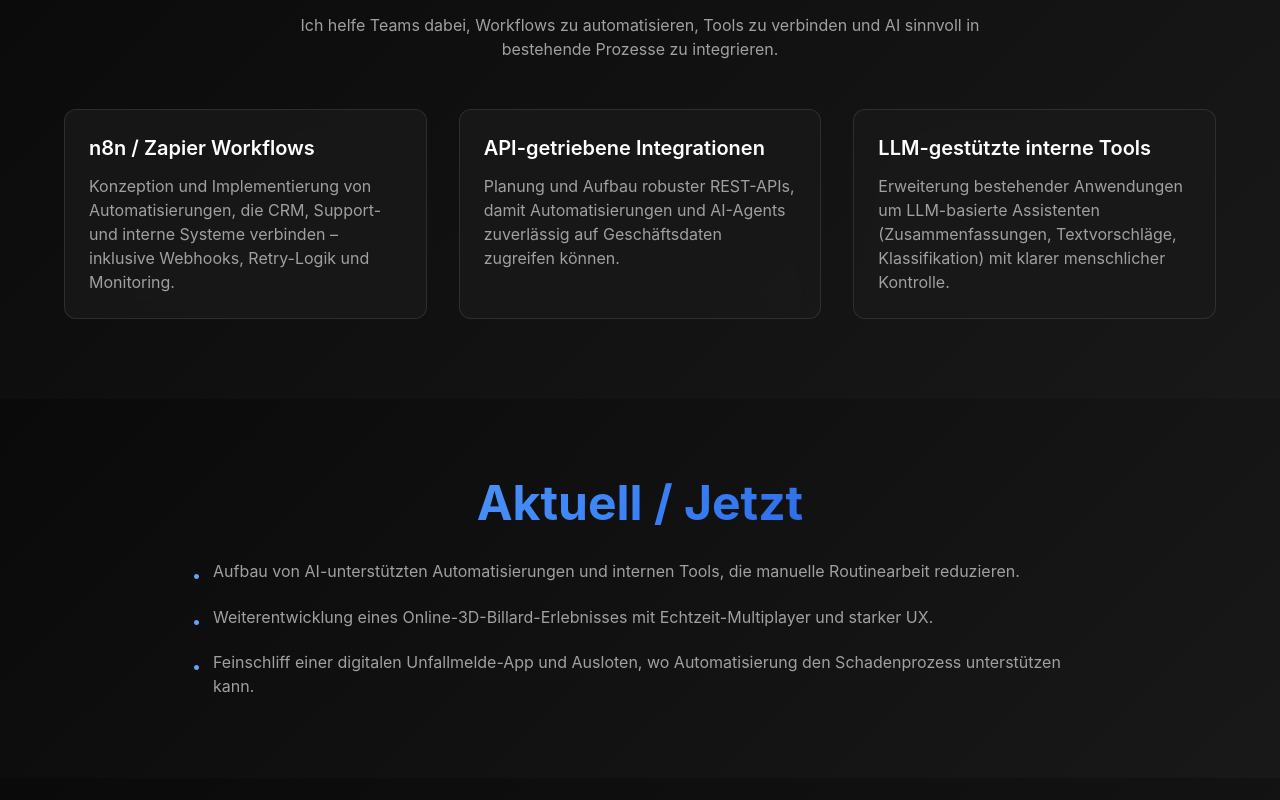
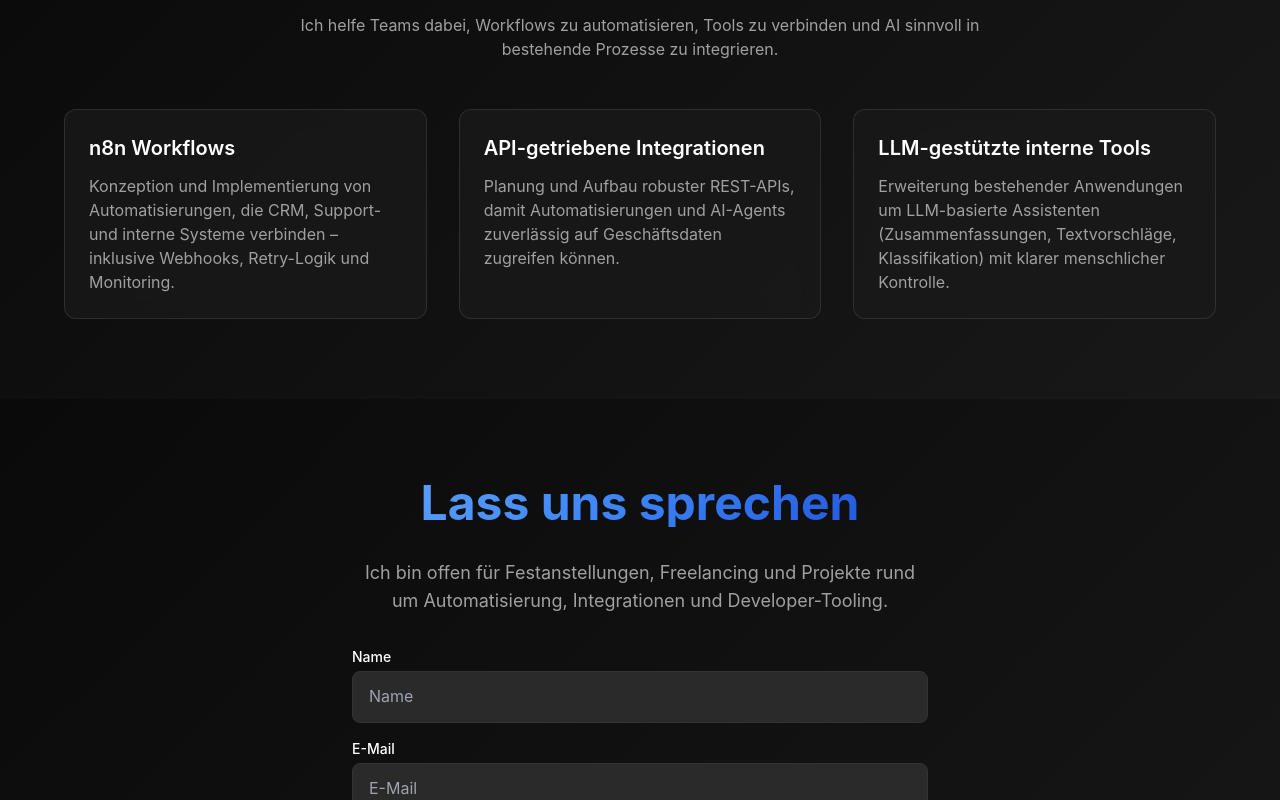
Before and after one commit to chrisnltr/portfolio, a Nuxt app: page /1 in a window 1280 px wide. Shown: the part 4120-4920 px from the top of the page. Built offline with nearby package versions, Linux system fonts and the light colour scheme.

Commit message:
Remove NowSection component and its related translations from the project, streamlining the codebase and improving maintainability.

```diff
--- a/components/sections/NowSection.vue
+++ /dev/null
@@ -1,36 +0,0 @@
-<template>
-  <section
-    id="now"
-    class="modern-section flex items-center py-14 md:py-20"
-  >
-    <div class="container mx-auto px-4">
-      <div class="max-w-4xl mx-auto">
-        <h2
-          class="text-3xl md:text-4xl lg:text-5xl font-bold text-center mb-8 gradient-text"
-        >
-          {{ messages.now.title }}
-        </h2>
-        <ul class="space-y-3 md:space-y-4">
-          <li
-            v-for="(item, index) in messages.now.items"
-            :key="index"
-            class="flex items-start gap-3"
-          >
-            <span class="mt-1 text-accent-400">•</span>
-            <p class="text-text-secondary text-sm md:text-base">
-              {{ item.text }}
-            </p>
-          </li>
-        </ul>
-      </div>
-    </div>
-  </section>
-</template>
-
-<script setup lang="ts">
-import { computed } from "vue";
-import { useI18n } from "~/composables/useI18n";
-
-const { messages: rawMessages } = useI18n();
-const messages = computed(() => rawMessages.value);
-</script>
--- a/data/i18n/de.ts
+++ b/data/i18n/de.ts
@@ -102,7 +102,7 @@
       "Ich helfe Teams dabei, Workflows zu automatisieren, Tools zu verbinden und AI sinnvoll in bestehende Prozesse zu integrieren.",
     useCases: [
       {
-        title: "n8n / Zapier Workflows",
+        title: "n8n Workflows",
         description:
           "Konzeption und Implementierung von Automatisierungen, die CRM, Support- und interne Systeme verbinden – inklusive Webhooks, Retry-Logik und Monitoring.",
       },
@@ -138,20 +138,6 @@
     validationMessageRequired: "Bitte schreibe kurz, worum es geht.",
     spamProtectionLabel: "Dieses Feld leer lassen (Spam-Schutz).",
   },
-  now: {
-    title: "Aktuell / Jetzt",
-    items: [
-      {
-        text: "Aufbau von AI-unterstützten Automatisierungen und internen Tools, die manuelle Routinearbeit reduzieren.",
-      },
-      {
-        text: "Weiterentwicklung eines Online-3D-Billard-Erlebnisses mit Echtzeit-Multiplayer und starker UX.",
-      },
-      {
-        text: "Feinschliff einer digitalen Unfallmelde-App und Ausloten, wo Automatisierung den Schadenprozess unterstützen kann.",
-      },
-    ],
-  },
   seo: {
     title:
       "Chris Leon Noltemeier – Full-Stack Developer (Automatisierung, APIs & AI-Workflows)",
--- a/data/i18n/en.ts
+++ b/data/i18n/en.ts
@@ -102,7 +102,7 @@
       "Helping teams automate workflows, connect tools and ship AI-enabled features that actually integrate into existing processes.",
     useCases: [
       {
-        title: "n8n / Zapier workflows",
+        title: "n8n workflows",
         description:
           "Design and implement automations that connect CRMs, support systems and internal tools, including webhooks, retries and monitoring.",
       },
@@ -137,20 +137,6 @@
     validationMessageRequired: "Please enter a short message.",
     spamProtectionLabel: "Leave this field empty (spam protection).",
   },
-  now: {
-    title: "Now / Currently",
-    items: [
-      {
-        text: "Building AI-assisted automations and internal tools that remove manual, repetitive work from teams.",
-      },
-      {
-        text: "Iterating on an online 3D billiards experience with real-time multiplayer and smooth UX.",
-      },
-      {
-        text: "Refining a digital accident reporting app and exploring where automation can support the claims workflow.",
-      },
-    ],
-  },
   seo: {
     title: "Chris Leon Noltemeier – Full-Stack Developer (Automation, APIs & AI Workflows)",
     description:
--- a/pages/[locale]/index.vue
+++ b/pages/[locale]/index.vue
@@ -8,7 +8,6 @@
       <ExperienceSection />
       <ProjectsSection />
       <AutomationAiSection />
-      <NowSection />
       <ContactSection />
     </main>
   </div>
@@ -22,7 +21,6 @@
 import ExperienceSection from "~/components/sections/ExperienceSection.vue";
 import ProjectsSection from "~/components/sections/ProjectsSection.vue";
 import AutomationAiSection from "~/components/sections/AutomationAiSection.vue";
-import NowSection from "~/components/sections/NowSection.vue";
 import ContactSection from "~/components/sections/ContactSection.vue";
 import { useI18n } from "~/composables/useI18n";
 import { useSeoMeta, useHead, useRequestURL } from "#app";
```
Also changed, not shown: types/i18n.ts (+0 -10 lines).
